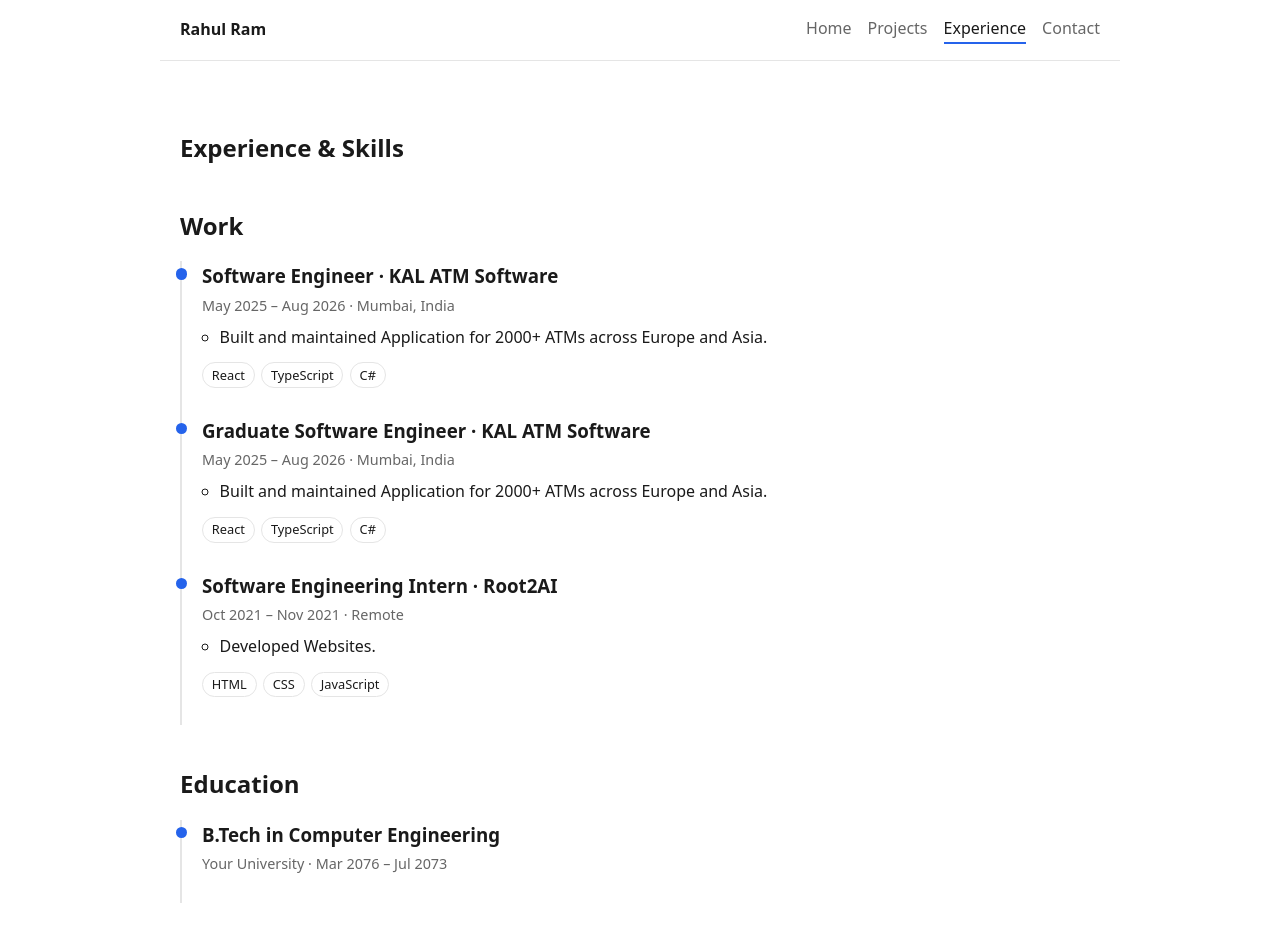
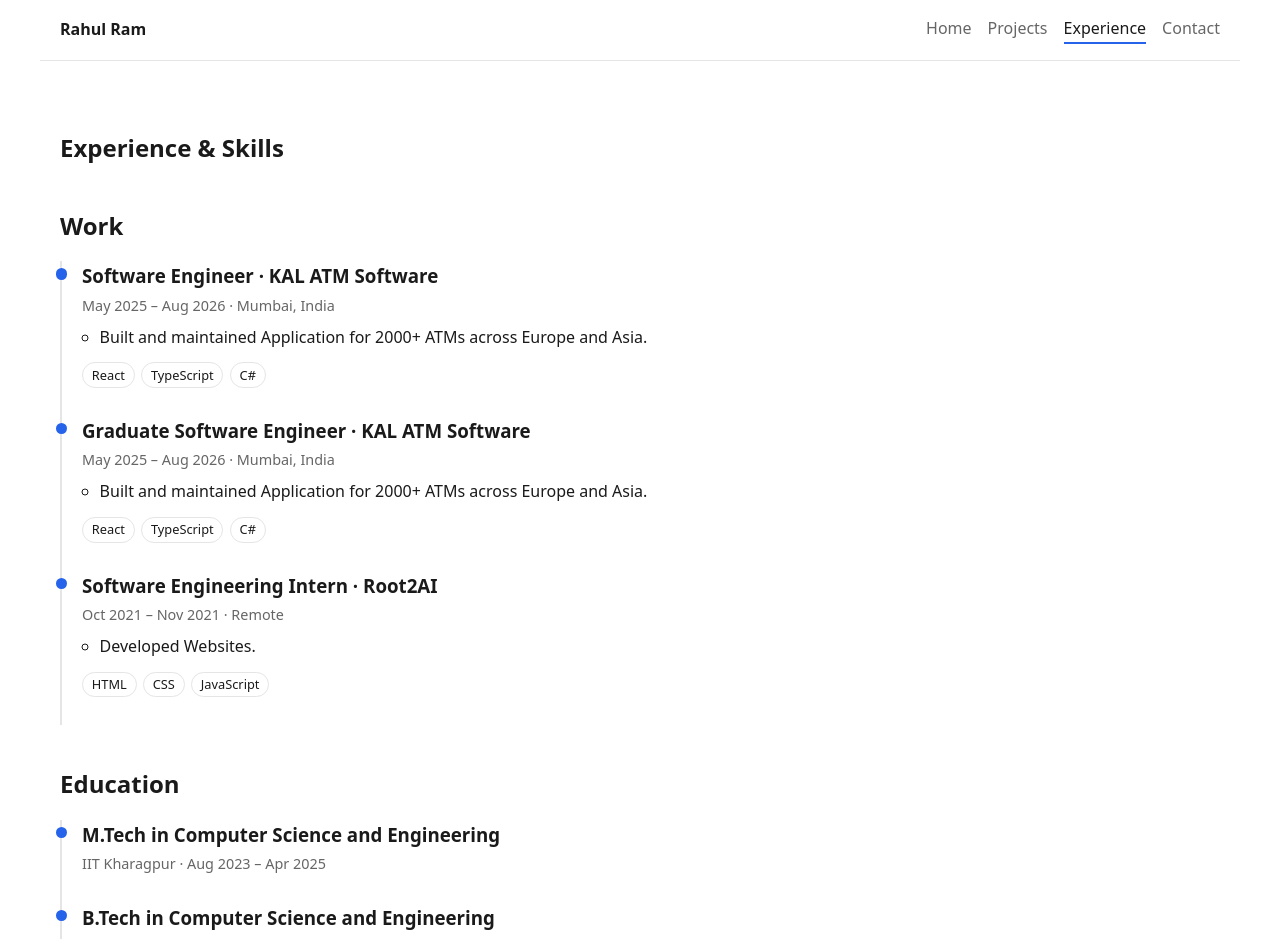
Before and after one commit to RahulREg/my-portfolio, a React (Vite) app: page /#/experience in a window 1280 px wide. Shown: the top 939 px of the page. Built offline with nearby package versions, Linux system fonts and the light colour scheme; no server answers.

Commit message:
fix: correct datas

```diff
--- a/src/data/experience.json
+++ b/src/data/experience.json
@@ -39,11 +39,18 @@
   ],
   "education": [
     {
-      "id": "uni-bsc",
-      "degree": "B.Tech in Computer Engineering",
-      "school": "Your University",
-      "start": "2019-08",
-      "end": "2023-05"
+      "id": "iit-kgp",
+      "degree": "M.Tech in Computer Science and Engineering",
+      "school": "IIT Kharagpur",
+      "start": "08-2023",
+      "end": "04-2025"
+    },
+    {
+      "id": "gcelt",
+      "degree": "B.Tech in Computer Science and Engineering",
+      "school": "Government College of Engineering and Leather Technology",
+      "start": "08-2019",
+      "end": "04-2023"
     }
   ],
   "skills": [
--- a/src/index.css
+++ b/src/index.css
@@ -5,6 +5,7 @@
   --accent: #2563eb;
   --border: #e5e5e5;
   color-scheme: light dark;
+  --error: #dc2626;
 }
 
 @media (prefers-color-scheme: dark) {
@@ -14,6 +15,7 @@
     --muted: #a0a0a0;
     --accent: #60a5fa;
     --border: #2a2a2a;
+    --error: #f87171;
   }
 }
 
@@ -39,7 +41,7 @@ a { color: var(--accent); }
 .content,
 .footer {
   width: 100%;
-  max-width: 960px;
+  max-width: 1200px;
   margin: 0 auto;
   padding: 1rem 1.25rem;
 }
@@ -74,15 +76,3 @@ a { color: var(--accent); }
   font-size: 0.875rem;
   border-top: 1px solid var(--border);
 }
-
-:root {
-  /* ...existing variables... */
-  --error: #dc2626;
-}
-
-@media (prefers-color-scheme: dark) {
-  :root {
-    /* ...existing variables... */
-    --error: #f87171;
-  }
-}
```
